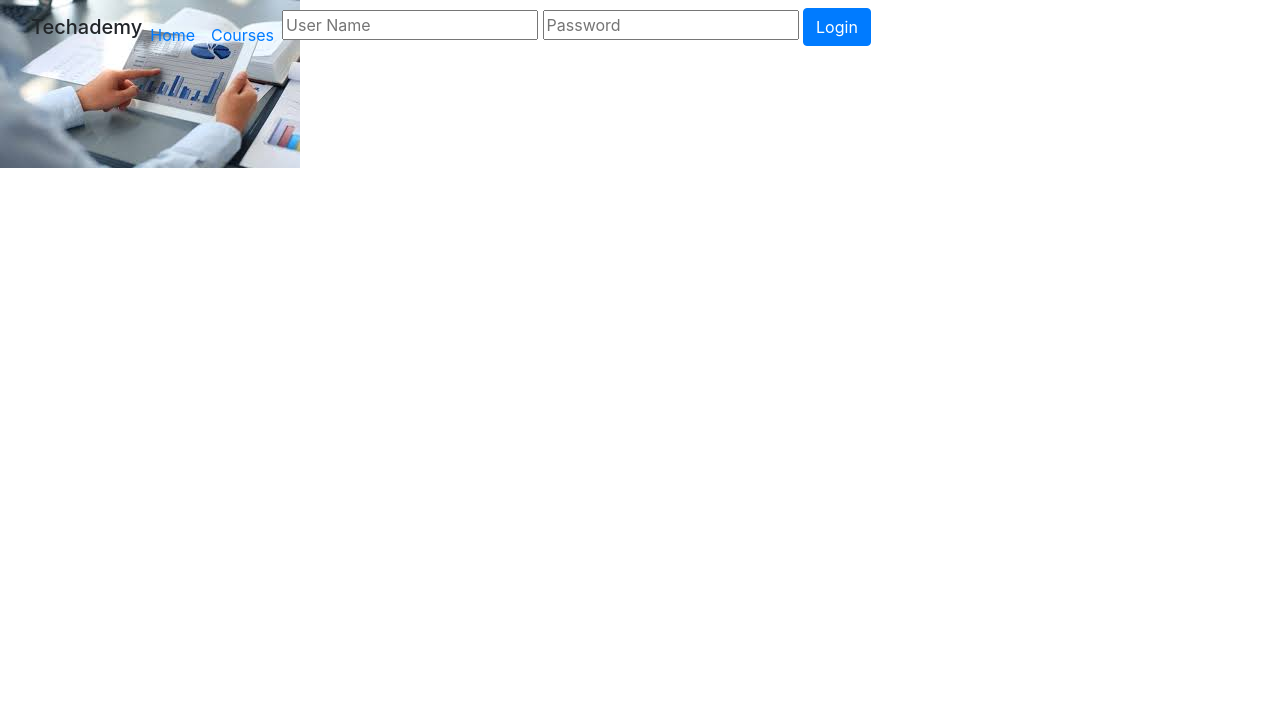
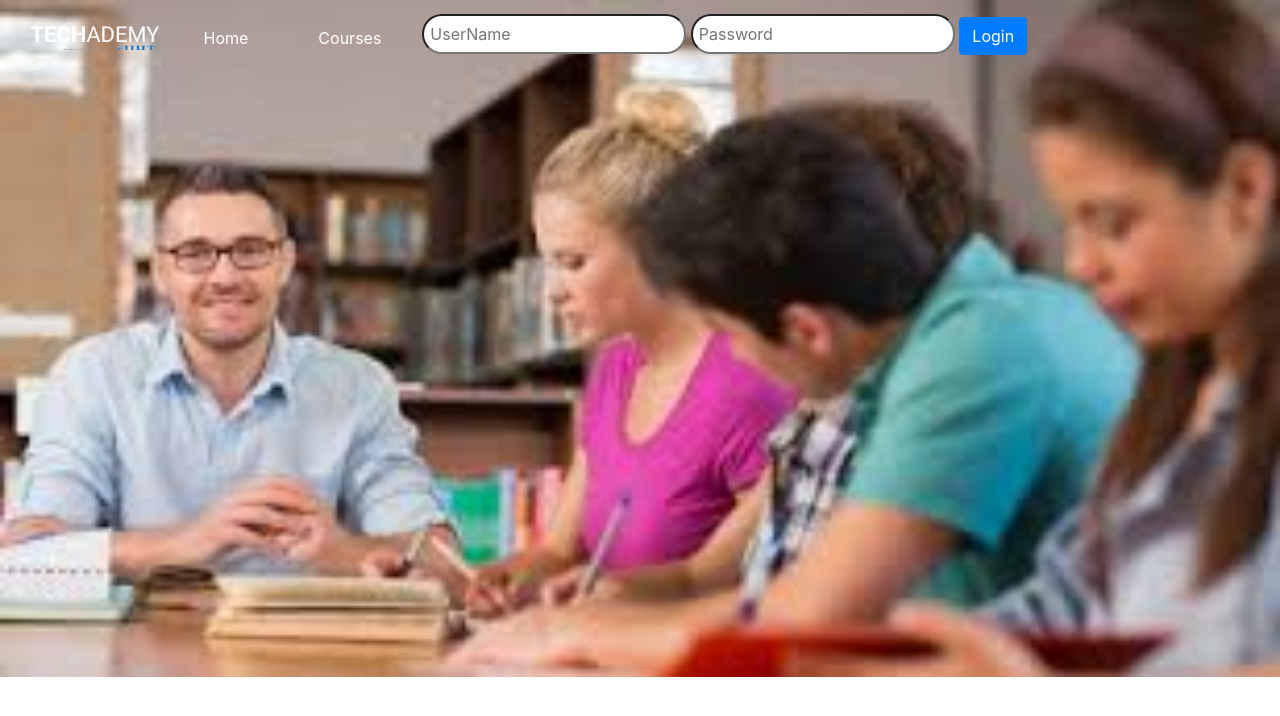
Before and after one commit to nandeeshasb/LMSTechademy, a website: page dest/index.html in a window 1280 px wide. Drawn offline with Linux system fonts and the light colour scheme.

Commit message:
all file updated

```diff
--- a/dest/css/application.css
+++ b/dest/css/application.css
@@ -1,6 +1,28 @@
 body {
 	display: block;
-	background-image: url("../img/background-image.jpg");
+	background-image: url("../img/course-user.jpg");
+	background-size: 100%;
 	background-repeat: no-repeat;
-	width: 100%;
 }
+.techademy {
+	background-image: url("../img/techademy.png");
+	background-repeat: no-repeat;
+	display: block;
+	background-size: 100%;
+	padding-top: -10px;
+	color: transparent;
+}
+.navbar .navbar-nav .nav-item .nav-link{
+	margin-left: 20px;
+	padding: 0px 25px;
+	color: #fff;
+
+}
+.form-group {
+	margin-left: 100px;
+}
+.form-group, input {
+	margin: 0 10px;
+	padding: 6px;
+	border-radius: 50px;
+}
--- a/dest/index.html
+++ b/dest/index.html
@@ -11,7 +11,7 @@
 		<div class="container-fluid">
 			<nav class="navbar navbar-expand">
 				<ul class="navbar-nav">
-					<h5 class="techademy">Techademy</h5>
+					<h5 class="techademy">TECHADEMY</h5>
 					<li class="nav-item">
 						<a href="#" class="nav-link">
 							Home
@@ -26,7 +26,7 @@
 				</ul>
 				<form action="#">
 					<div class="form-group">
-						<input type="text" name="name" placeholder="User Name">
+						<input type="text" name="name" placeholder="UserName">
 						<input type="password" name="Password" placeholder="Password">
 						<button type="submit" class="btn btn-primary">Login</button>
 					</div>
@@ -35,5 +35,8 @@
 			</nav>
 		</div>
 	</header>
+	<script type="text/javascript" href="js/application.js"></script>
+	<script type="text/javascript" href="js/bootstrap.js"></script>
+	<script type="text/javascript" href="js/jquery.js"></script>
 </body>
 </html>
--- a/src/css/application.css
+++ b/src/css/application.css
@@ -1,6 +1,28 @@
 body {
 	display: block;
-	background-image: url("../img/background-image.jpg");
+	background-image: url("../img/course-user.jpg");
+	background-size: 100%;
 	background-repeat: no-repeat;
+}
+.techademy {
+	background-image: url("../img/techademy.png");
+	background-repeat: no-repeat;
+	display: block;
+	background-size: 100%;
+	padding-top: -10px;
+	color: transparent;
+}
+.navbar .navbar-nav .nav-item .nav-link{
+	margin-left: 20px;
+	padding: 0px 25px;
+	color: #fff;
 
 }
+.form-group {
+	margin-left: 100px;
+}
+.form-group, input {
+	margin: 0 10px;
+	padding: 6px;
+	border-radius: 50px;
+}
```
Also changed, not shown: src/views/index.html (+5 -2 lines), dest/css/mediaquery.css (added), dest/img/course-user.jpg (added), dest/img/course.jpg (added), dest/img/techademy.png (added), dest/img/user.jpg (added), src/css/mediaquery.css (added), src/img/course-user.jpg (added), src/img/course.jpg (added), src/img/techademy.png (added), src/img/user.jpg (added).
